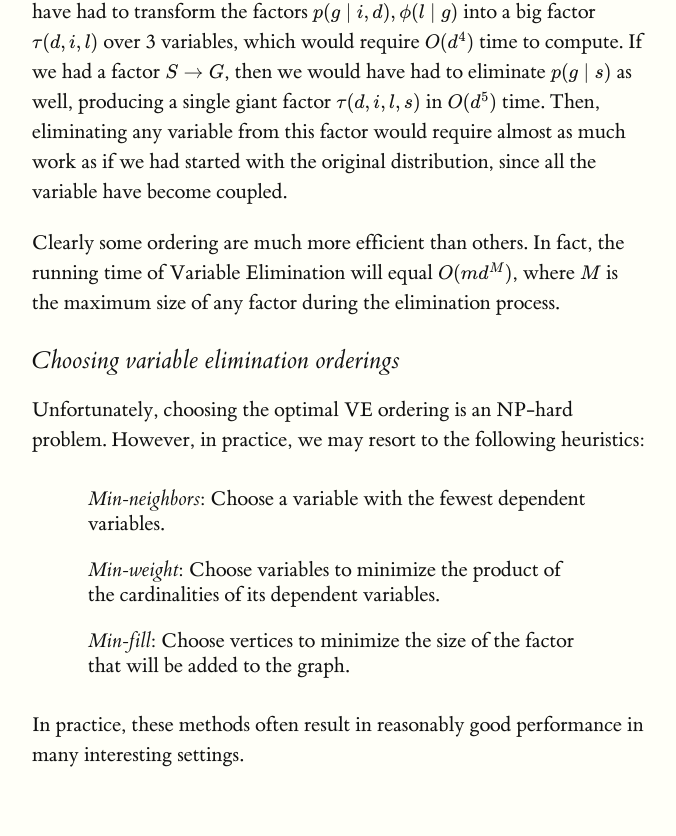
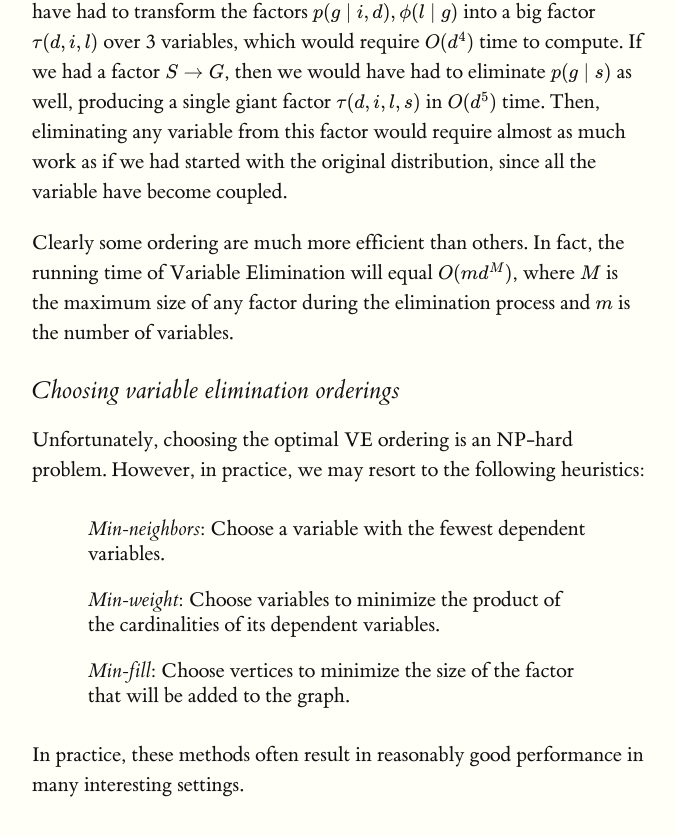
Before and after one commit to ermongroup/cs228-notes, a Jekyll site: the page built from inference/ve/index.md, in a window 1280 px wide and 900 px high, scrolled down 6353 px. Shown: the top 836 px of the window, without its empty margins (128-804 px from the left). Built offline with Jekyll 4.4.1, drawn with Linux system fonts in a browser that asks for light colours; formulas are drawn with MathJax 3.

Commit message:
Update index.md

```diff
--- a/inference/ve/index.md
+++ b/inference/ve/index.md
@@ -134,7 +134,7 @@ It is very important to understand that the running time of Variable Elimination
 
 In the previous example, suppose we eliminated $$g$$ first. Then, we would have had to transform the factors $$p(g \mid i, d), \phi(l \mid g)$$ into a big factor $$\tau(d, i, l)$$ over 3 variables, which would require $$O(d^4)$$ time to compute. If we had a factor $$S \rightarrow G$$, then we would have had to eliminate $$p(g \mid s)$$ as well, producing a single giant factor $$\tau(d, i, l, s)$$ in $$O(d^5)$$ time. Then, eliminating any variable from this factor would require almost as much work as if we had started with the original distribution, since all the variable have become coupled.
 
-Clearly some ordering are much more efficient than others. In fact, the running time of Variable Elimination will equal $$O(m d^M)$$, where $$M$$ is the maximum size of any factor during the elimination process.
+Clearly some ordering are much more efficient than others. In fact, the running time of Variable Elimination will equal $$O(m d^M)$$, where $$M$$ is the maximum size of any factor during the elimination process and $$m$$ is the number of variables.
 
 ### Choosing variable elimination orderings
 
```
